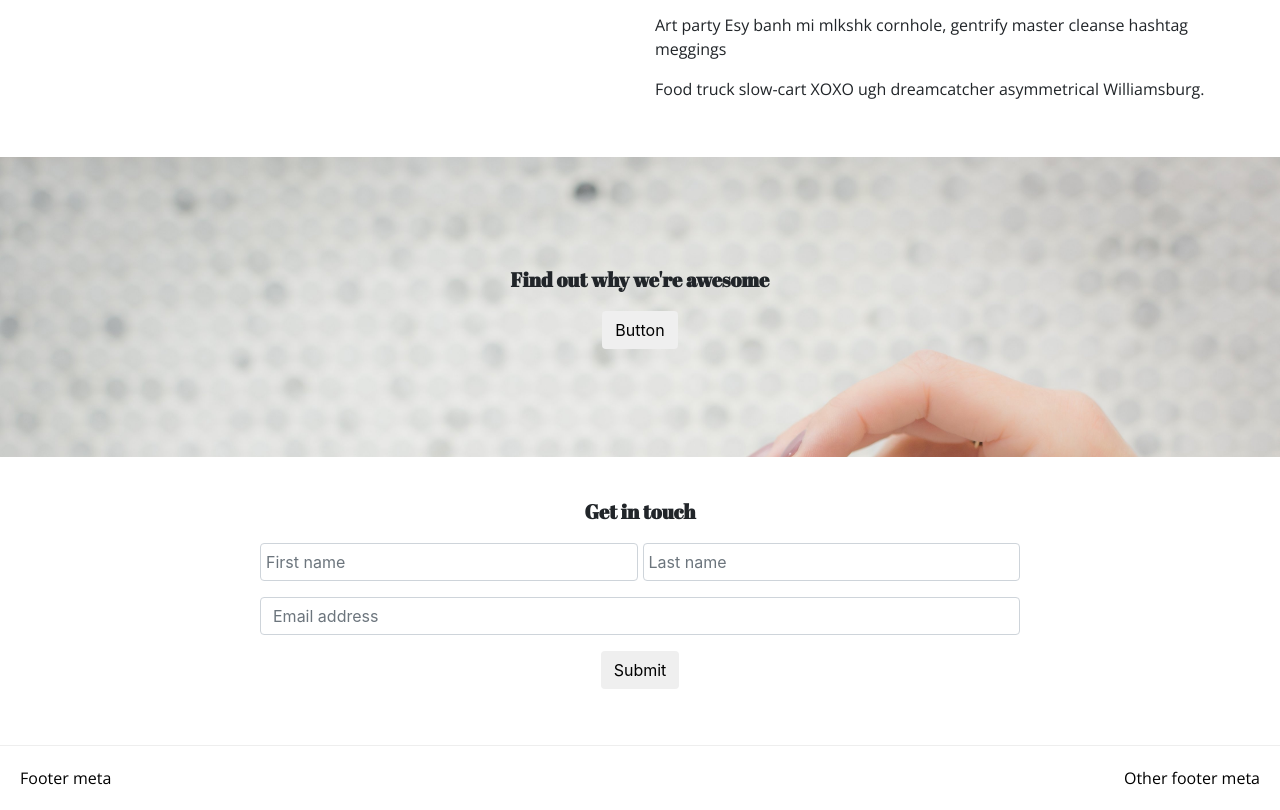
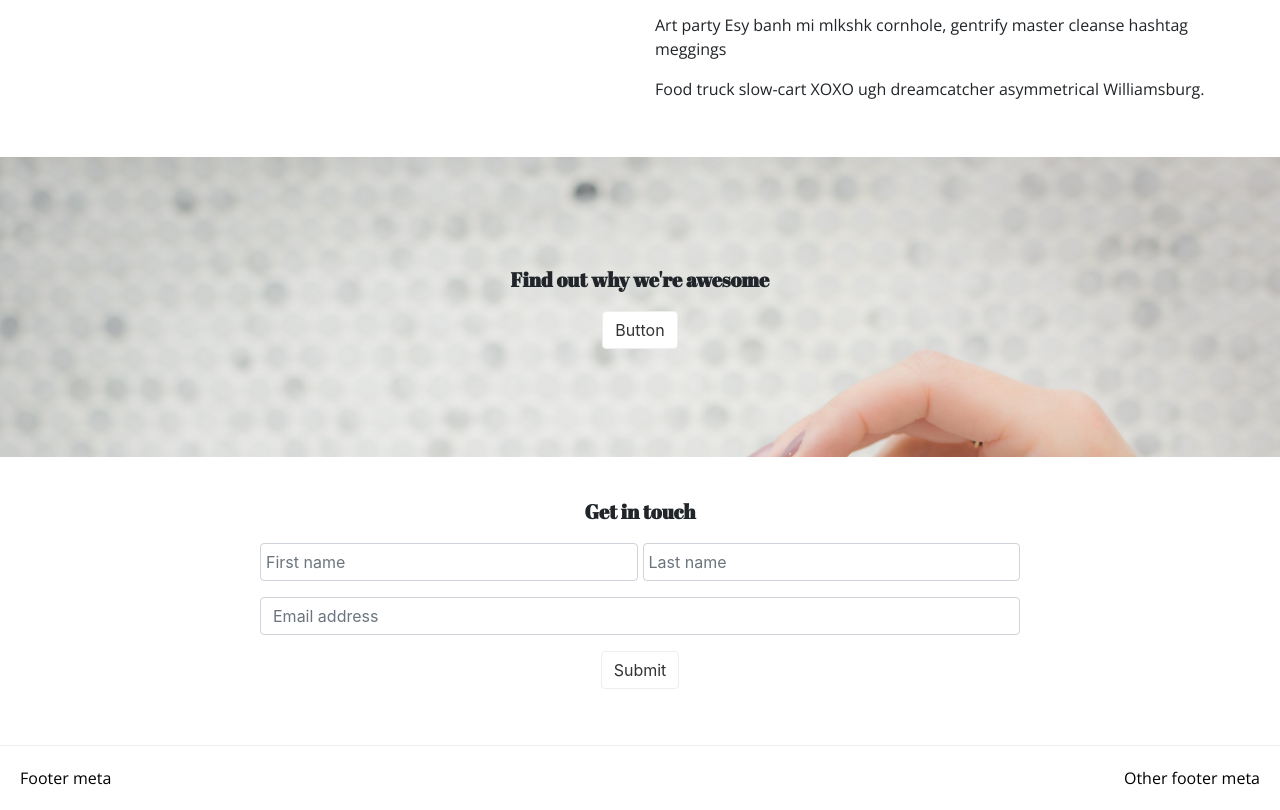
Before and after one commit to dhkim1211/Biossance, a plain HTML site: page index.html in a window 1280 px wide. Shown: the part 1481-2291 px from the top of the page. Drawn offline with nearby package versions, Linux system fonts and the light colour scheme.

Commit message:
button stylings

```diff
--- a/index.html
+++ b/index.html
@@ -97,7 +97,7 @@
     <section class="banner-section">
       <div class="banner-section__text-block">
         <p class="banner-section__header serif">Find out why we're awesome</p>
-        <button class="btn">Button</button>
+        <button class="btn btn--white">Button</button>
       </div>
     </section>
 
@@ -112,7 +112,7 @@
           <input type="email" class="form-control" name="email" placeholder="Email address" />
         </div>
         <div class="form-group">
-          <button class="btn">Submit</button>
+          <button class="btn btn--white">Submit</button>
         </div>
       </form>
     </section>
--- a/styles/components/_buttons.scss
+++ b/styles/components/_buttons.scss
@@ -1,4 +1,8 @@
 // Buttons
+
+.btn {
+  border: 1px solid #eee;
+}
 
 .btn-circle {
   width: 40px;
@@ -11,6 +15,11 @@
   border-radius: 20px;
 }
 
+.btn--white {
+  background-color: #fff;
+  color: #333;
+}
+
 .btn--yellow {
   background-color: #fc0;
   color: #fff;
```
Also changed, not shown: styles/main.css, 2 other files.
